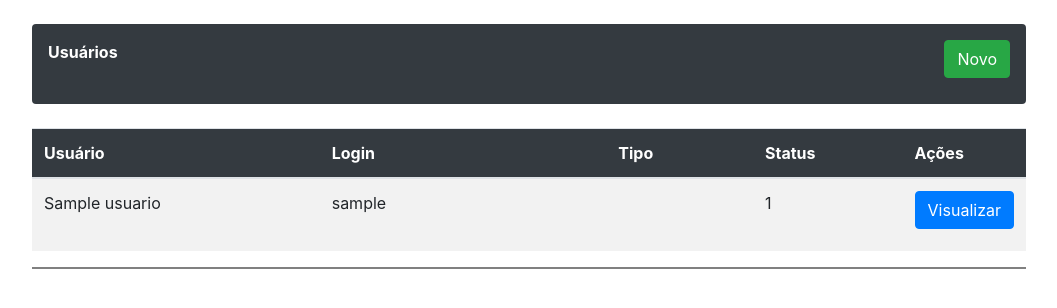
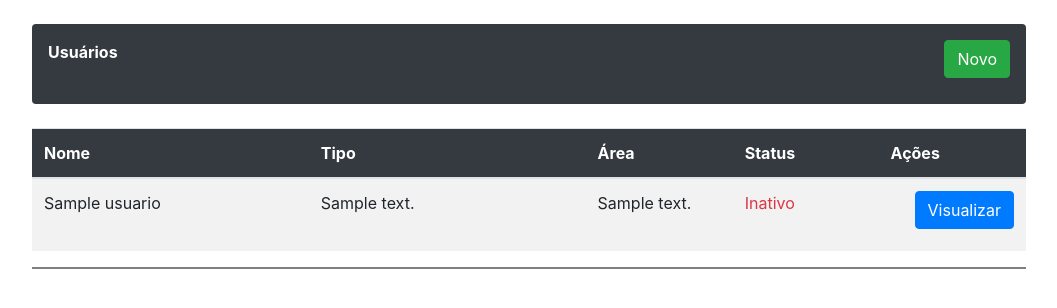
Before and after one commit to Douglaxz/gerenciamentoEquipe, a Flask app: page /usuario in a window 1280 px wide. Shown: the part 66-374 px from the top of the page, without its empty margins (111-1168 px from the left). Run offline with Flask 2, Linux system fonts and the light colour scheme; tables that the repository leaves empty hold one stand-in row (values such as "Sample post"); parts of the project's set-up code (start-up, migrations or seed data) failed here and were passed over; some libraries are stand-ins or nearby versions.

Commit message:
correções na tela de usuario

```diff
--- a/models.py
+++ b/models.py
@@ -9,6 +9,7 @@
     status_usuario = db.Column(db.Integer, nullable=False)
     login_usuario = db.Column(db.String(50), nullable=False)
     cod_tipousuario = db.Column(db.Integer, nullable=False)
+    cod_area = db.Column(db.Integer, nullable=False)
 
     def __repr__(self):
         return '<Name %r>' % self.name
--- a/templates/editarUsuario.html
+++ b/templates/editarUsuario.html
@@ -37,6 +37,10 @@
       {{form.tipousuario.label(class="form-label")}}
       {{form.tipousuario(class="form-control")}}
     </div>
+    <div class="form-group">
+      {{form.area.label(class="form-label")}}
+      {{form.area(class="form-control")}}
+    </div>
   </fieldset>
 </form>
 {% endblock%}
--- a/templates/novoUsuario.html
+++ b/templates/novoUsuario.html
@@ -36,6 +36,10 @@
       {{form.tipousuario.label(class="form-label")}}
       {{form.tipousuario(class="form-control")}}
     </div>
+    <div class="form-group">
+      {{form.area.label(class="form-label")}}
+      {{form.area(class="form-control")}}
+    </div>
   </fieldset>
 </form>
 {% endblock%}
--- a/templates/usuarios.html
+++ b/templates/usuarios.html
@@ -15,9 +15,9 @@
 <table class="table table-striped table-responsiv">
     <thead class="bg-dark text-white">
         <tr>
-            <th class="text-left col-md-4">Usuário</th>
-            <th class="text-left col-md-4">Login</th>
-            <th class="text-left col-md-2">Tipo</th>
+            <th class="text-left col-md-4">Nome</th>
+            <th class="text-left col-md-4">Tipo</th>
+            <th class="text-left col-md-2">Área</th>
             <th class="text-left col-md-2">Status</th>
             <th class="text-left col-md-4" colspan="2">Ações</th>
         </tr>
@@ -26,9 +26,15 @@
         {% for usuario in usuarios %}
         <tr>
             <td class="text-left">{{ usuario.nome_usuario }}</td>
-            <td class="text-left">{{ usuario.login_usuario }}</td>
-            <td class="text-left"></td>
-            <td class="text-left">{{ usuario.status_usuario }}</td>
+            <td class="text-left">{{ usuario.desc_tipousuario}}</td>
+            <td class="text-left">{{ usuario.desc_area}}</td>
+            <td class="text-left">
+              {% if usuario.status_usuario == 0: %}
+                <p class="text-success">Ativo</p>
+              {% else %}
+                <p class="text-danger">Inativo</p>
+              {% endif %}
+            <td>
             <td>
               <a class="btn btn-primary" href="{{url_for('visualizarUsuario',id=usuario.cod_usuario)}}">Visualizar</a>
           </td>
--- a/templates/visualizarUsuario.html
+++ b/templates/visualizarUsuario.html
@@ -38,6 +38,10 @@
       {{form.tipousuario.label(class="form-label")}}
       {{form.tipousuario(class="form-control")}}
     </div>
+    <div class="form-group">
+      {{form.area.label(class="form-label")}}
+      {{form.area(class="form-control")}}
+    </div>
   </fieldset>
 </form>
 {% endblock%}
--- a/views.py
+++ b/views.py
@@ -52,8 +52,17 @@ def autenticar():
 # rota index para mostrar os usuários
 @app.route('/usuario')
 def usuario():
-    lista1 = tb_usuarios.query.order_by(tb_usuarios.cod_usuario)
+    #lista1 = tb_usuarios.query.order_by(tb_usuarios.cod_usuario)
+
+    lista1 = tb_usuarios.query\
+    .join(tb_areas, tb_areas.cod_area==tb_usuarios.cod_area)\
+    .join(tb_tipousuario, tb_tipousuario.cod_tipousuario==tb_usuarios.cod_tipousuario)\
+    .add_columns(tb_usuarios.login_usuario, tb_usuarios.cod_usuario, tb_usuarios.nome_usuario, tb_usuarios.status_usuario, tb_areas.desc_area, tb_tipousuario.desc_tipousuario)\
+    .order_by(tb_usuarios.nome_usuario)
+    #.paginate(page, 1, False)
     return render_template('usuarios.html', titulo='Usuários' , usuarios=lista1)
+
+
 
 
 # rota para criar novo formulário usuário
@@ -77,6 +86,7 @@ def visualizarUsuario(id):
     form.status.data = usuario.status_usuario
     form.login.data = usuario.login_usuario
     form.tipousuario.data = usuario.cod_tipousuario
+    form.area.data = usuario.cod_area
 
     return render_template('visualizarUsuario.html', titulo='Visualizar Usuário', id=id, form=form)
 
@@ -91,6 +101,8 @@ def editarUsuario(id):
     form.senha.data = usuario.senha_usuario
     form.status.data = usuario.status_usuario
     form.login.data = usuario.login_usuario
+    form.tipousuario.data = usuario.cod_tipousuario
+    form.area.data = usuario.cod_area
     return render_template('editarUsuario.html', titulo='Editar Usuário', id=id, form=form)
 
 
@@ -107,12 +119,13 @@ def criar():
     status = form.status.data
     login = form.login.data
     tipousuario = form.tipousuario.data
+    area = form.area.data
 
     usuario = tb_usuarios.query.filter_by(nome_usuario=nome).first()
     if usuario:
         flash ('Usuário já existe')
         return redirect(url_for('index'))
-    novoUsuario = tb_usuarios(nome_usuario=nome, senha_usuario=senha, status_usuario=status, login_usuario=login, cod_tipousuario=tipousuario)
+    novoUsuario = tb_usuarios(nome_usuario=nome, senha_usuario=senha, status_usuario=status, login_usuario=login, cod_tipousuario=tipousuario, cod_area=area)
 
     db.session.add(novoUsuario)
     db.session.commit()
@@ -137,6 +150,7 @@ def atualizarUsuario():
         usuario.status_usuario = form.status.data
         usuario.login_usuario = form.login.data
         usuario.cod_tipousuario = form.tipousuario.data
+        usuario.cod_area = form.area.data
 
         db.session.add(usuario)
         db.session.commit()
@@ -423,7 +437,7 @@ def deletarArea(id):
 # rota index para mostrar os tipo lancamento
 @app.route('/tipolancamento')
 def tipolancamento():
-    lista = tb_tipolancamento.query.order_by(tb_tipolancamento.cod_tipolancamento)
+    lista = tb_tipolancamento.query.order_by(tb_tipolancamento.desc_tipolancamento)
     return render_template('tiposlancamento.html', titulo='Tipo Lançamento', lista=lista)
 
 
```
Also changed, not shown: helpers.py (+32 -30 lines).
